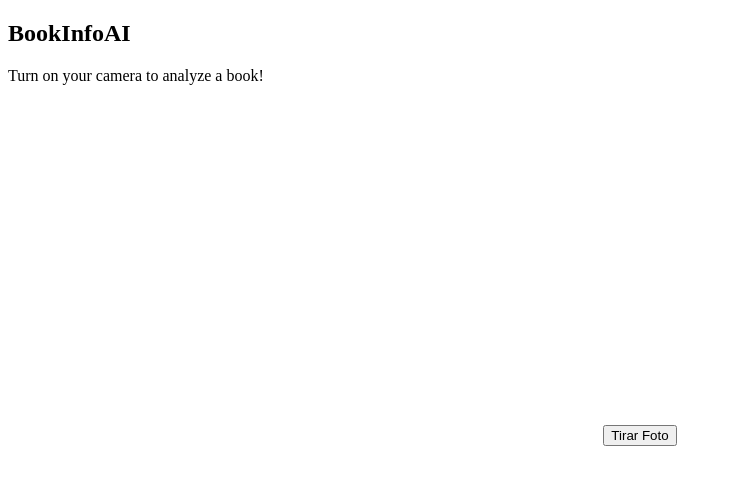
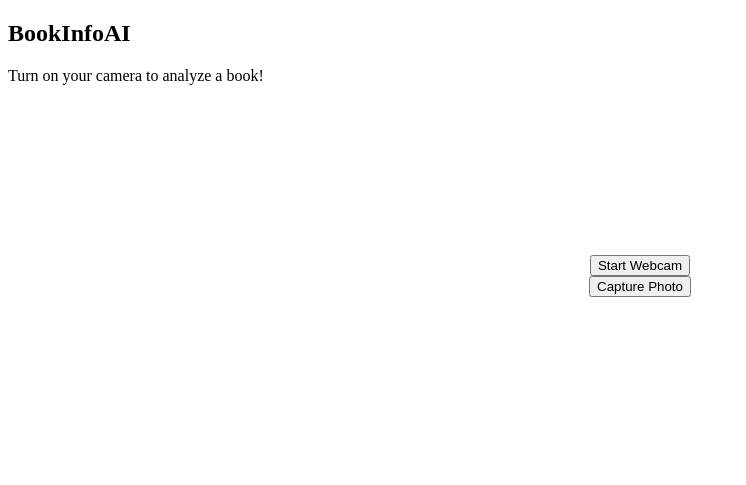
Before and after one commit to Tiago-Vier-Preto/InfoBookAI, a Flask app: page / in a window 1280 px wide. Shown: the top 485 px of the page, without its empty margins (0-746 px from the left). Run offline with Flask 3, Linux system fonts and the light colour scheme.

Commit message:
add img draw

```diff
--- a/web/static/js/app.js
+++ b/web/static/js/app.js
@@ -1,25 +1,31 @@
-const video = document.getElementById('video');
-const canvas = document.getElementById('canvas');
-const captureButton = document.getElementById('capture-button');
+const videoElement = document.getElementById('videoElement');
+const canvasElement = document.getElementById('canvasElement');
+const photoElement = document.getElementById('photoElement');
+const startButton = document.getElementById('startButton');
+const captureButton = document.getElementById('captureButton');
 
-// Solicita acesso à câmera
-navigator.mediaDevices.getUserMedia({ video: true })
-    .then((stream) => {
-        video.srcObject = stream;
-        video.play();
-    })
-    .catch((err) => {
-        console.error('Erro ao acessar a câmera: ', err);
-    });
+let stream;
 
-// Captura a imagem da câmera quando o botão é clicado
-captureButton.addEventListener('click', () => {
-    const context = canvas.getContext('2d');
-    canvas.width = video.videoWidth;
-    canvas.height = video.videoHeight;
-    context.drawImage(video, 0, 0, canvas.width, canvas.height);
+async function startWebcam() {
+    try {
+        stream = await navigator.mediaDevices.getUserMedia({ video: true });
+        videoElement.srcObject = stream;
+        startButton.disabled = true;
+        captureButton.disabled = false;
+    } catch (error) {
+        console.error('Error accessing webcam:', error);
+    }
+}
 
-    // Opcional: exibe a foto capturada
-    const imgDataUrl = canvas.toDataURL('image/png');
-    console.log(imgDataUrl);  // Exibe a URL da imagem capturada
-});
+startButton.addEventListener('click', startWebcam);
+
+function capturePhoto() {
+    canvasElement.width = videoElement.videoWidth;
+    canvasElement.height = videoElement.videoHeight;
+    canvasElement.getContext('2d').drawImage(videoElement, 0, 0);
+    const photoDataUrl = canvasElement.toDataURL('image/jpeg');
+    photoElement.src = photoDataUrl;
+    photoElement.style.display = 'block';
+}
+
+captureButton.addEventListener('click', capturePhoto);
--- a/web/templates/index.html
+++ b/web/templates/index.html
@@ -15,9 +15,11 @@
 
       <section>
         <div id="camera-container">
-          <video id="video" autoplay></video>
-          <button id="capture-button">Tirar Foto</button>
-          <canvas id="canvas"></canvas>
+          <video id="videoElement" autoplay></video>
+          <button id="startButton">Start Webcam</button>
+          <button id="captureButton">Capture Photo</button>
+          <canvas id="canvasElement" style="display: none;"></canvas>
+          <img id="photoElement" style="display: none;">
         </div>
       </section>
     </main>
```
